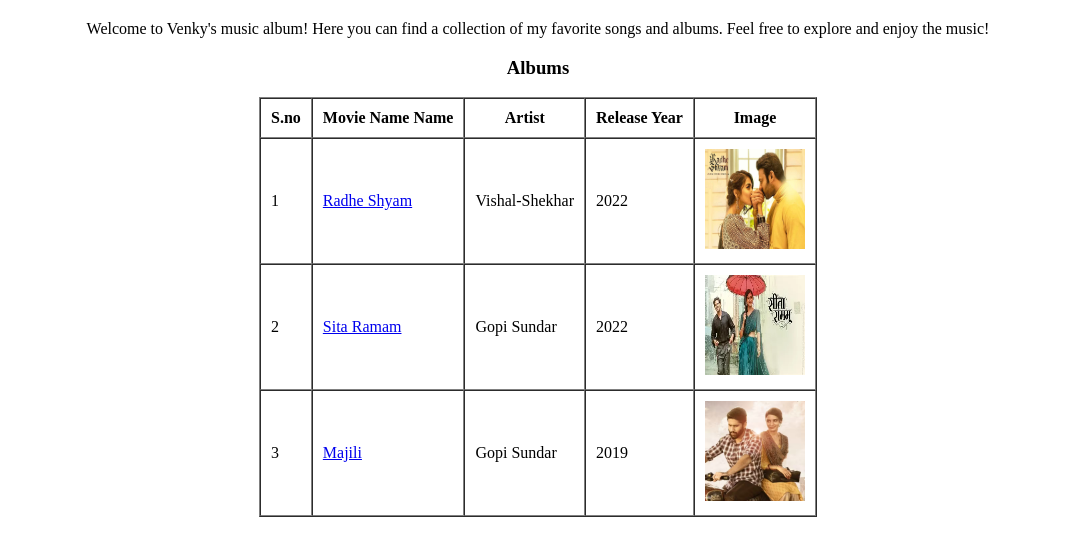
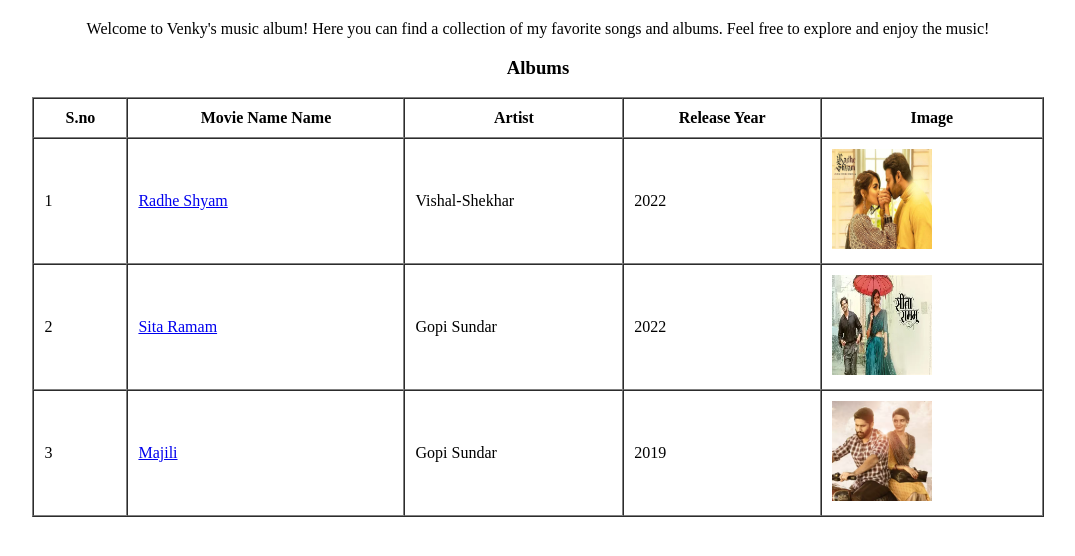
Before and after one commit to silence-venky/Music-website, a plain HTML site: page index.html in a window 1280 px wide. Shown: the part 60-616 px from the top of the page, without its empty margins (102-1177 px from the left). Drawn offline with Linux system fonts and the light colour scheme.

Commit message:
Refactor index.html with album links and table adjustments
Updated the HTML structure and added links to album images.

```diff
--- a/index.html
+++ b/index.html
@@ -8,7 +8,7 @@
     <h1><i><b>Venky's music album</b></i></h1>
     <p>Welcome to Venky's music album! Here you can find a collection of my favorite songs and albums. Feel free to explore and enjoy the music!</p>
     <h3>Albums</h3>
-    <table border="1" cellspacing="0" cellpadding="10">
+    <table border="1" cellspacing="0" cellpadding="10" height="60%" width="80%">
         <tr>
             <th>S.no</th>
             <th>Movie Name Name</th>
@@ -21,21 +21,21 @@
             <td><a href="radhe-shyam.html">Radhe Shyam</a></td>
             <td>Vishal-Shekhar</td>
             <td>2022</td>
-            <td><img src="radhe shyam.jpg" width="100" height="100"></td>
+            <td><a href="radhe-shyam.html"><img src="radhe shyam.jpg" width="100" height="100"></a></td>
         </tr>
         <tr>
             <td>2</td>
             <td><a href="sita-ramam.html">Sita Ramam</a></td>
             <td>Gopi Sundar</td>
             <td>2022</td>
-            <td><img src="sita ramam.jpg" width="100" height="100"></td>
+            <td><a href="sita-ramam.html"><img src="sita ramam.jpg" width="100" height="100"></a></td>
         </tr>
         <tr>
             <td>3</td>
             <td><a href="majili.html">Majili</a></td>
             <td>Gopi Sundar</td>
             <td>2019</td>
-            <td><img src="Majili.jpg" width="100" height="100"></td>
+            <td><a href="majili.html"><img src="Majili.jpg" width="100" height="100"></a></td>
         </tr>
     </table>
     </center>
```
